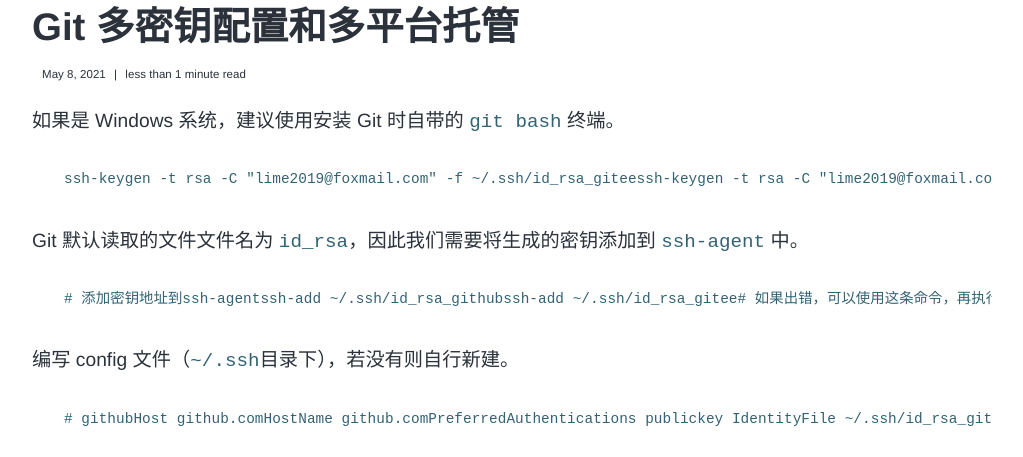
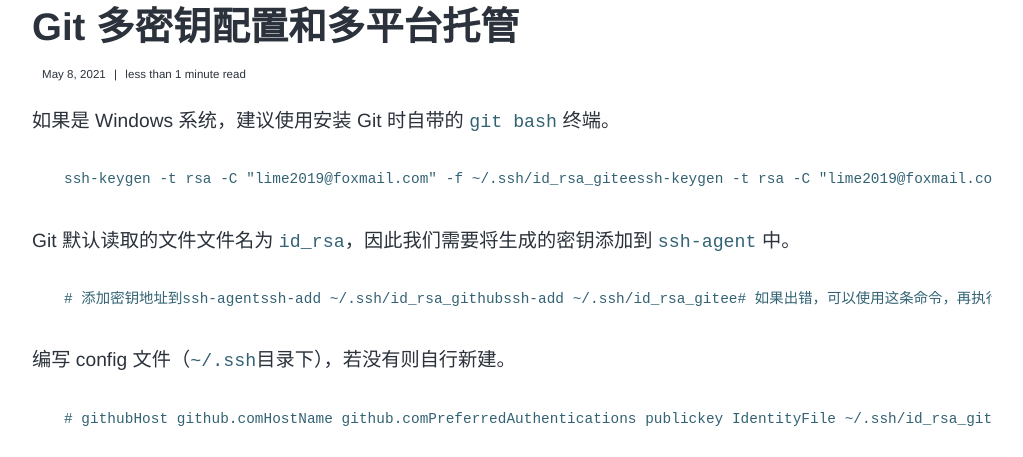
Before and after one commit to fengxinbao/fengxinbao.github.io, a Jekyll site: the page built from _pages/archive.html, in a window 1280 px wide. Shown: the part 254-711 px from the top of the page, without its empty margins (128-1151 px from the left). Built offline with Jekyll 4.4.1, drawn with Linux system fonts in a browser that asks for light colours; some web fonts are replaced.

Commit message:
Change style

```diff
--- a/assets/css/main.css
+++ b/assets/css/main.css
@@ -1378,7 +1378,7 @@ color: var(--accent);
   /* padding: 0.1rem 0.5rem; */
   line-height: 1.1;
   padding: 0;
-  font-size: 1em;
+  font-size: 0.95em;
 }
 
 /* = = = = = = = = = = fengxinbao = = = = = = = = = = = = */
@@ -1386,11 +1386,11 @@ html {
   font-size: 1.2rem;
 }
 h1 {
-  font-size: 2rem;
+  font-size: 1.5rem;
 }
 
 h2 {
-  font-size: 1.6rem;
+  font-size: 1.3rem;
   font-weight: normal;
 }
 
```
